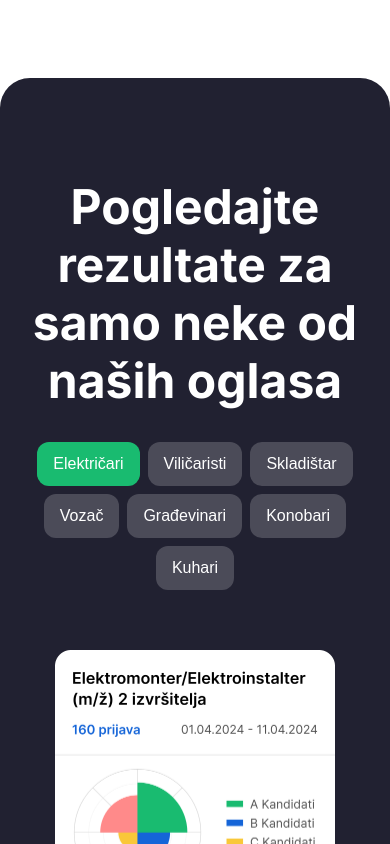
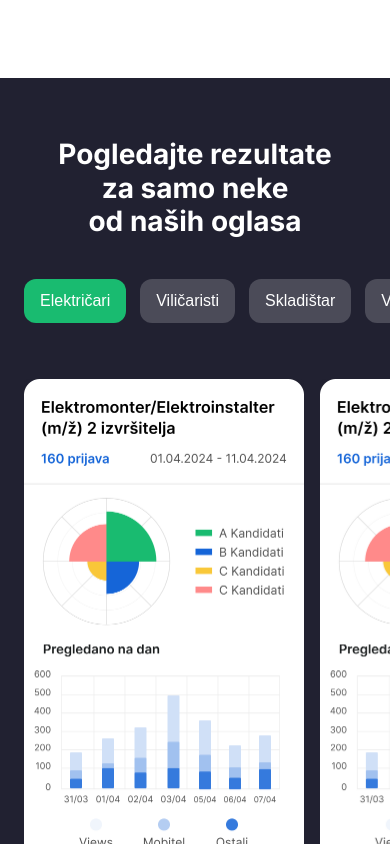
Before and after one commit to marijan10marijan/zaposlise, a Next.js app: page /poslodavci in a window 390 px wide. Shown: the part 5620-6464 px from the top of the page. Built offline with nearby package versions, Linux system fonts and the light colour scheme.

Commit message:
changes added

```diff
--- a/src/components/poslodavciComponents/poslodavciRezultati.module.css
+++ b/src/components/poslodavciComponents/poslodavciRezultati.module.css
@@ -1,10 +1,11 @@
 .rezultati {
   width: 100%;
+  margin-block-end: 10rem;
 }
 
 .rezultati__wrapper {
-  margin-block-end: 160px;
   max-width: 1380px;
+  width: 95%;
   margin-inline: auto;
   border-radius: 30px;
   background-color: #212131;
@@ -20,7 +21,7 @@
   color: white;
   width: min(688px, 90%);
   margin-inline: auto;
-  margin-block-end: 32px;
+  margin-block-end: 2rem;
 }
 
 /* BUTTONS CONTAINER **************************************************************/
@@ -28,11 +29,10 @@
   display: flex;
   align-items: center;
   justify-content: center;
-  flex-wrap: wrap;
   gap: 8px;
   width: min(723px, 95%);
   margin-inline: auto;
-  margin-block-end: 60px;
+  margin-block-end: 56px;
 }
 
 .rezultati__button {
@@ -54,19 +54,79 @@
   display: flex;
   align-items: center;
   justify-content: center;
-  flex-wrap: wrap;
   margin-inline: 15px;
   gap: 50px;
+  overflow-x: auto;
 }
 
 /* BREAKPOINTS *************************************************************/
 @media (max-width: 1191px) {
+  .rezultati__wrapper {
+    width: 100%;
+    border-radius: 0px;
+  }
 }
 @media (max-width: 1040px) {
+  .rezultati {
+    margin-block-end: 5rem;
+  }
+  .rezultati__charts {
+    padding-inline-start: 1.5rem;
+    margin-inline: 0px;
+    justify-content: flex-start;
+    scroll-padding-inline-start: 1.5rem;
+    scrollbar-width: none;
+  }
+  .rezultati__charts::-webkit-scrollbar {
+    width: 0;
+    height: 0;
+    display: none;
+  }
+  .rezultati__charts::-webkit-scrollbar-thumb {
+    display: none;
+  }
+  .rezultati__buttons {
+    padding-inline-start: 1.5rem;
+  }
 }
 @media (max-width: 768px) {
+  .rezultati__wrapper {
+    padding-block: 60px;
+  }
+  .rezultati__title {
+    font-size: 2.4rem;
+    line-height: 3.125rem;
+    text-wrap: balance;
+  }
+  .rezultati__charts {
+    gap: 1rem;
+  }
+  .rezultati__buttons {
+    justify-content: flex-start;
+    gap: 14px;
+    width: 100%;
+    overflow-x: auto;
+    scroll-padding-inline-start: 1.5rem;
+    scrollbar-width: none;
+  }
+  .rezultati__buttons::-webkit-scrollbar {
+    width: 0;
+    height: 0;
+    display: none;
+  }
+  .rezultati__buttons::-webkit-scrollbar-thumb {
+    display: none;
+  }
 }
 @media (max-width: 498px) {
+  .rezultati__title {
+    width: 100%;
+    margin-block-end: 2.5rem;
+    padding-inline: 2rem;
+    font-size: 28px;
+    line-height: 33.6px;
+    text-align: center;
+  }
 }
 @media (max-width: 246px) {
 }
```
